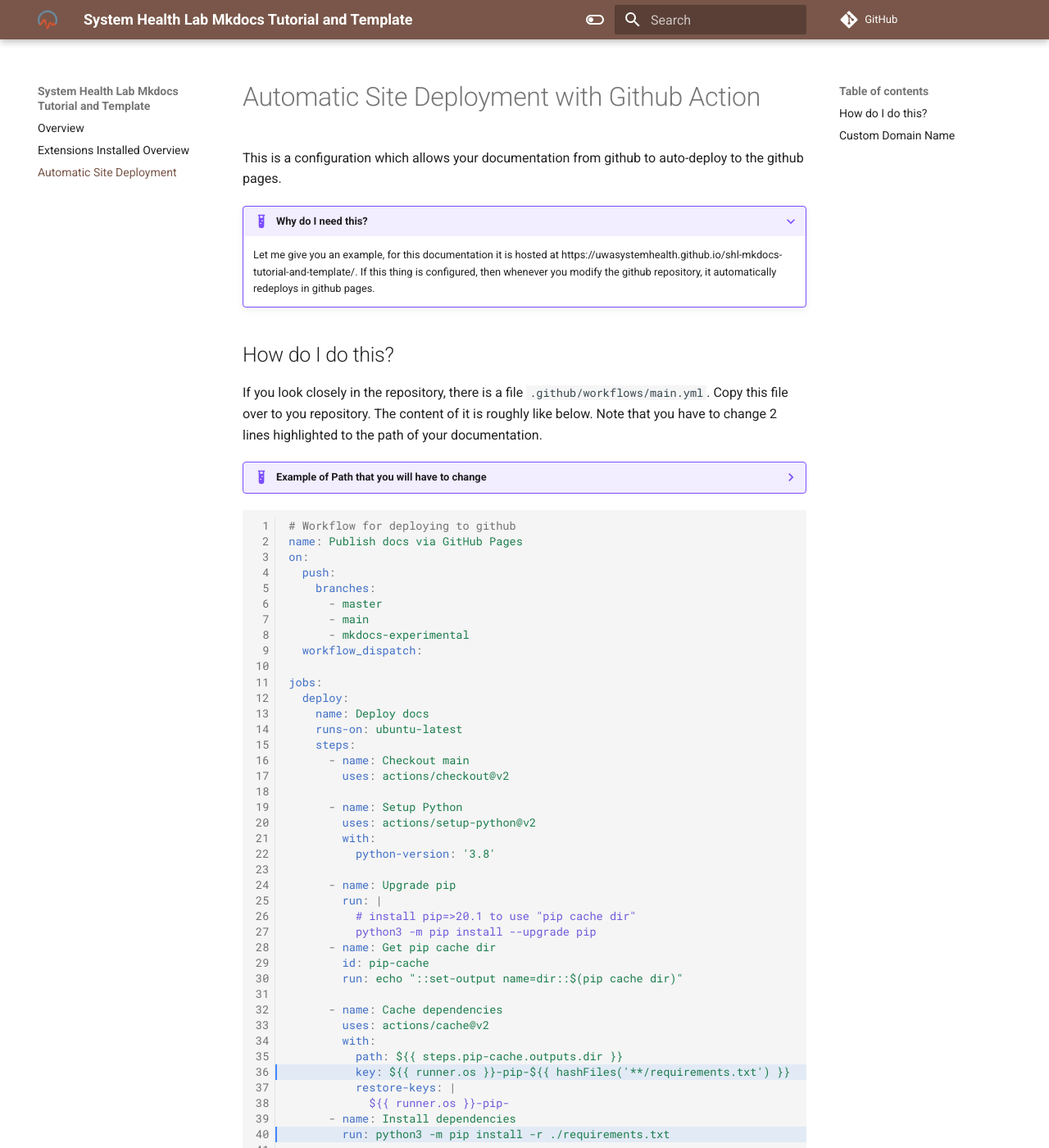
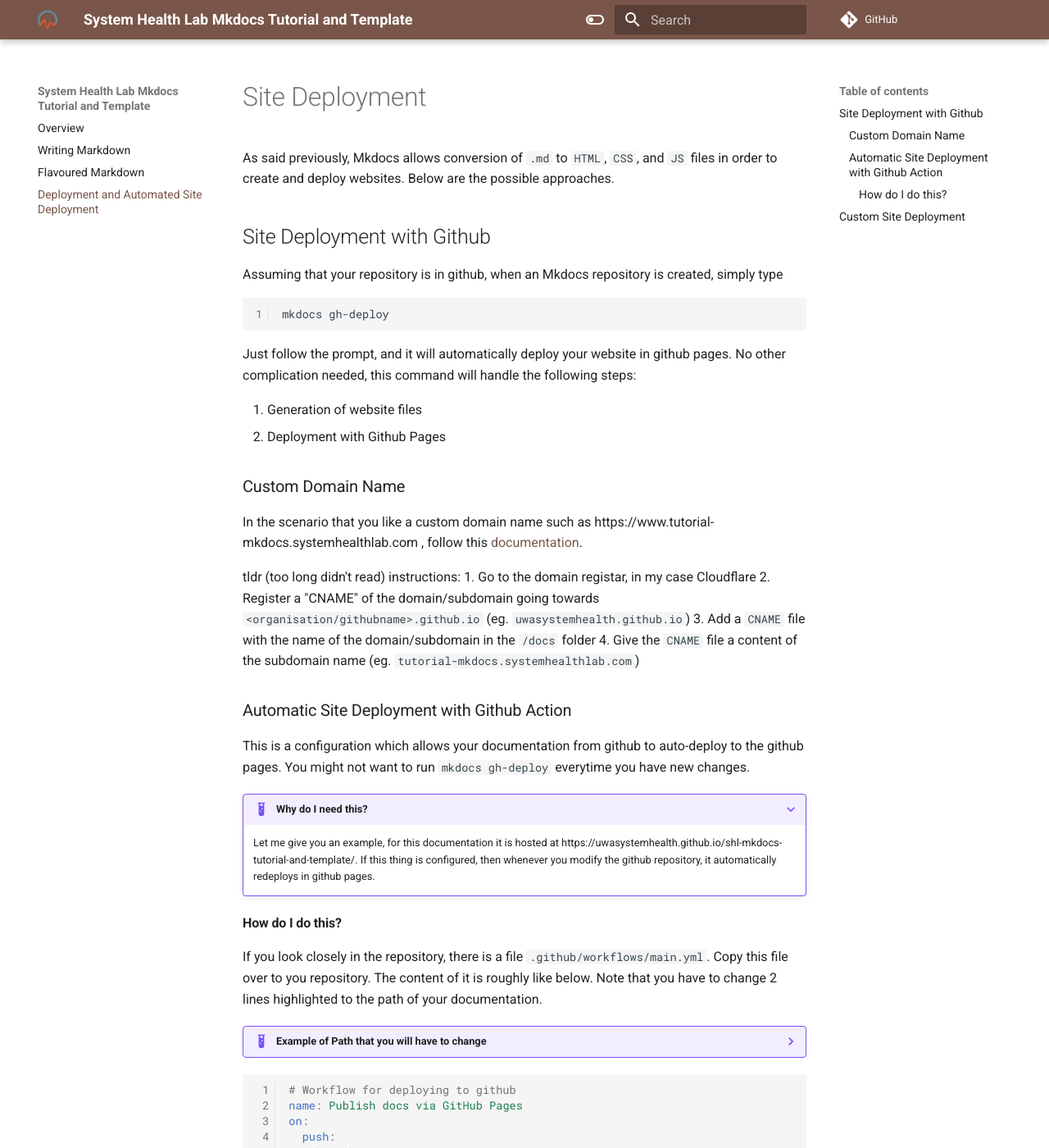
Before and after one commit to uwasystemhealth/shl-mkdocs-tutorial-and-template, an MkDocs documentation site: the page built from docs/deployment_and_automated_site_deployment.md, in a window 1280 px wide and 1400 px high. Shown: the whole window at 82% size. Built offline with MkDocs 1.6.1 and Material for MkDocs 9.7.7, drawn with Linux system fonts in a browser that asks for light colours; comment, search, counter and statistics services are not loaded; some of the changed text lies outside the part shown.

Commit message:
tutorial for mkdocs and markdown

````diff
--- a/docs/github-action.md
+++ b/docs/deployment_and_automated_site_deployment.md
@@ -1,10 +1,36 @@
-# Automatic Site Deployment with Github Action
-This is a configuration which allows your documentation from github to auto-deploy to the github pages.
+# Site Deployment
+
+As said previously, Mkdocs allows conversion of `.md` to `HTML`, `CSS`, and `JS` files in order to create and deploy websites. Below are the possible approaches.
+
+## Site Deployment with Github
+Assuming that your repository is in github, when an Mkdocs repository is created, simply type
+
+```bash
+mkdocs gh-deploy
+```
+
+Just follow the prompt, and it will automatically deploy your website in github pages. No other complication needed, this command will handle the following steps:
+
+1. Generation of website files
+2. Deployment with Github Pages
+
+### Custom Domain Name
+
+In the scenario that you like a custom domain name such as https://www.tutorial-mkdocs.systemhealthlab.com , follow this [documentation](https://docs.github.com/en/pages/configuring-a-custom-domain-for-your-github-pages-site/about-custom-domains-and-github-pages).
+
+tldr (too long didn't read) instructions:
+1. Go to the domain registar, in my case Cloudflare
+2. Register a "CNAME" of the domain/subdomain going towards `<organisation/githubname>.github.io` (eg. `uwasystemhealth.github.io`)
+3. Add a `CNAME` file with the name of the domain/subdomain in the `/docs` folder
+4. Give the `CNAME` file a content of the subdomain name (eg. `tutorial-mkdocs.systemhealthlab.com`)
+
+### Automatic Site Deployment with Github Action
+This is a configuration which allows your documentation from github to auto-deploy to the github pages. You might not want to run `mkdocs gh-deploy` everytime you have new changes.
 
 ???+ example "Why do I need this?"
     Let me give you an example, for this documentation it is hosted at https://uwasystemhealth.github.io/shl-mkdocs-tutorial-and-template/. If this thing is configured, then whenever you modify the github repository, it automatically redeploys in github pages.
 
-## How do I do this?
+#### How do I do this?
 
 If you look closely in the repository, there is a file `.github/workflows/main.yml`. Copy this file over to you repository. The content of it is roughly like below. Note that you have to change 2 lines highlighted to the path of your documentation.
 
@@ -86,12 +112,12 @@
           publish_dir: ./site
 ```
 
-## Custom Domain Name
+## Custom Site Deployment
 
-In the scenario that you like a custom domain name such as https://www.tutorial-mkdocs.systemhealthlab.com , follow this [documentation](https://docs.github.com/en/pages/configuring-a-custom-domain-for-your-github-pages-site/about-custom-domains-and-github-pages).
+Let say you don't want to deploy it in github pages. You would like to deploy it elsewhere such as your own server or a VPS. Be aware that this portion is a little bit technical, and may not even be what you do in a regular basis or not necessary if you already deployed it with Github Pages. You have to type this command
 
-tldr (too long didn't read) instructions:
-1. Go to the domain registar, in my case Cloudflare
-2. Register a "CNAME" of the domain/subdomain going towards `<organisation/githubname>.github.io` (eg. `uwasystemhealth.github.io`)
-3. Add a `CNAME` file with the name of the domain/subdomain in the `/docs` folder
-4. Give the `CNAME` file a content of the subdomain name (eg. `tutorial-mkdocs.systemhealthlab.com`)
+```bash
+mkdocs build
+```
+
+This will create the `/site` folder which contains your website files. Now you would have to setup a server application that serves static files such as `NGINX` or `Apache` server app. After setting this up, copy the contents of the `/site` folder into the static file folder.
--- a/docs/extensions.md
+++ b/docs/flavoured_markdown.md
@@ -1,6 +1,8 @@
-# Extensions Installed Overview
+# Flavoured Markdown
 
-This is a VERY VERY small overview to what you can do with this. I will just highlight some of them, because those are the only documentation syntax that I commonly use and usually remember.
+Flavoured markdown is a type of markdown that is customised with different syntax to provide a more stylistic documentationn. As you know, markdown is great for its simplicity, however this also makes it inflexible when making more stylistic documentation such as creating Math formula with Latex and many more feature that you wil see here. With Flavoured Markdown, there are certain syntax to follow on top of the original markdown syntax.
+
+Below is a **very very small** overview to what[Mkdocs Material](https://squidfunk.github.io/mkdocs-material/) - the base extension . I will just highlight some of them, because those are the only documentation syntax that is commonly use and usually remembered.
 
 ## Admonitions
 These are kind of those fancy boxes that you usually in cool Science Books that adds extra information.
--- /dev/null
+++ b/docs/writing_markdown.md
@@ -0,0 +1,81 @@
+# Writing Markdown
+
+## What is Markdown and what is Mkdocs?
+Markdown is a simplistic markup language that is used to write documentations with a file that ends with `.md`. The greatest thing about markdown is its simplicity, this allows it to be rendered in many formats - `.docx`, `.pdf`, `.tex`, and with the case of Mkdocs, to render websites. Mkdocs is simply a renderer for markdown that generates files essential for websites (HTML, CSS, JS). These files allows the possiblity of deploying markdown documents into your own websites (in servers or external providers such as github pages).
+
+There are a lot of places to learn how to write markdown, and due to its simplistic design, it is relatively easy to learn. Below the summary of a [guide](https://guides.github.com/features/mastering-markdown/#syntax) made by Github
+
+## Github Guide
+
+Here’s an overview of Markdown syntax that you can use anywhere on GitHub.com or in your own text files.
+
+### Headers
+
+```
+# This is an <h1> tag
+## This is an <h2> tag
+###### This is an <h6> tag
+```
+
+### Emphasis
+
+```
+*This text will be italic*
+_This will also be italic_
+
+**This text will be bold**
+__This will also be bold__
+
+_You **can** combine them_
+```
+
+### Lists
+
+#### Unordered
+
+```
+* Item 1
+* Item 2
+  * Item 2a
+  * Item 2b
+```
+
+#### Ordered
+
+```
+1. Item 1
+1. Item 2
+1. Item 3
+   1. Item 3a
+   1. Item 3b
+```
+
+### Images
+
+```
+![GitHub Logo](/images/logo.png)
+Format: ![Alt Text](url)
+```
+
+### Links
+
+```
+http://github.com - automatic!
+[GitHub](http://github.com)
+```
+
+### Blockquotes
+
+```
+As Kanye West said:
+
+> We're living the future so
+> the present is our past.
+```
+
+### Inline code
+
+```
+I think you should use an
+`<addr>` element here instead.
+```
--- a/mkdocs.yml
+++ b/mkdocs.yml
@@ -124,5 +124,9 @@
 # You can erase this if you want. If you erase this, Mkdocs will alphabetically sort your documentation
 nav:
 - Overview: index.md
-- Extensions Installed Overview: extensions.md
-- Automatic Site Deployment: github-action.md
+- Writing Markdown: writing_markdown.md
+- Flavoured Markdown: flavoured_markdown.md
+- Deployment and Automated Site Deployment: deployment_and_automated_site_deployment.md
+# You can also create folder/file structure by following this syntax
+# - Folder:
+#   - Files : <Insert File here>
````
Also changed, not shown: README.md (+10 -0 lines), docs/index.md (+10 -0 lines).
